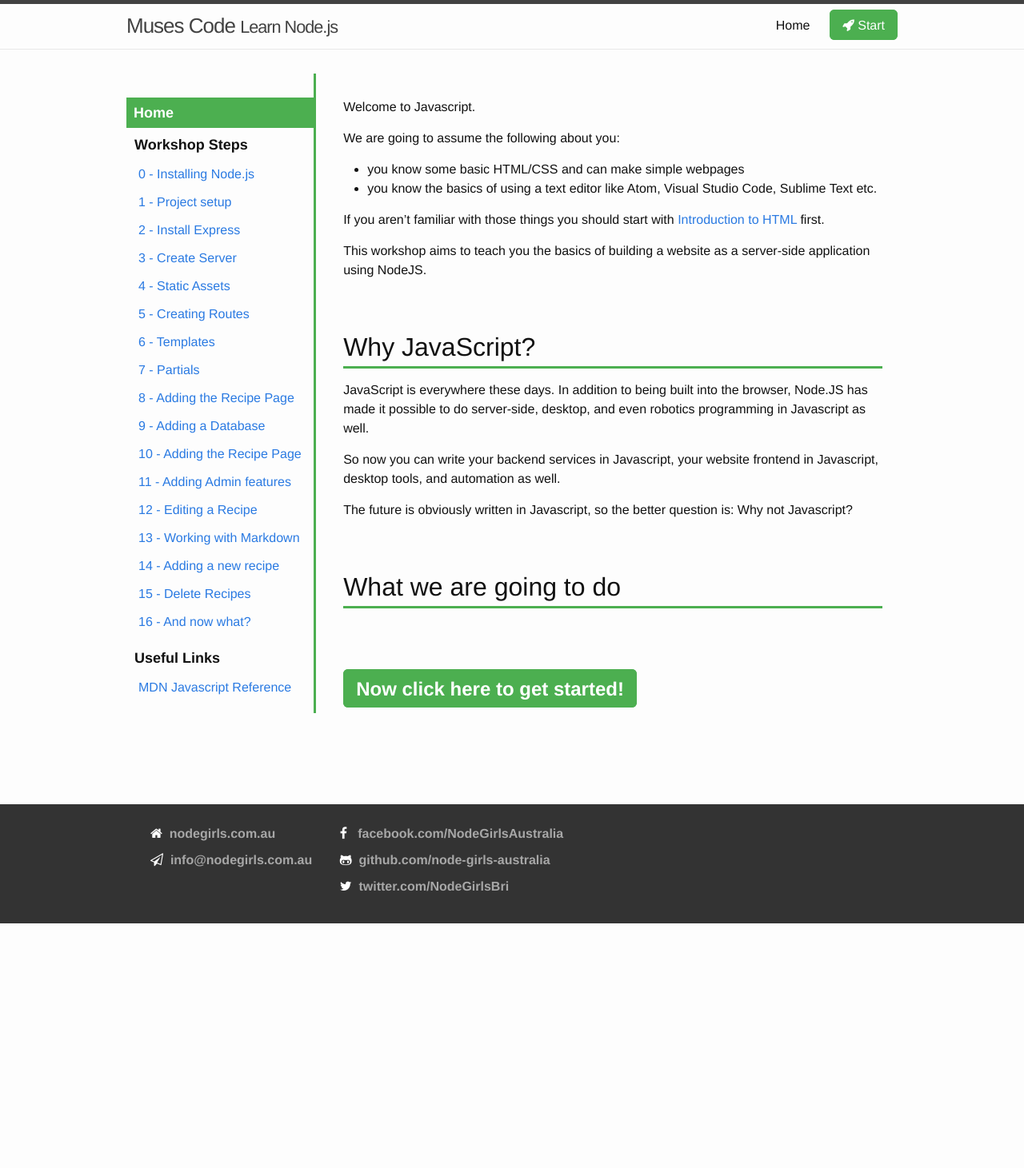
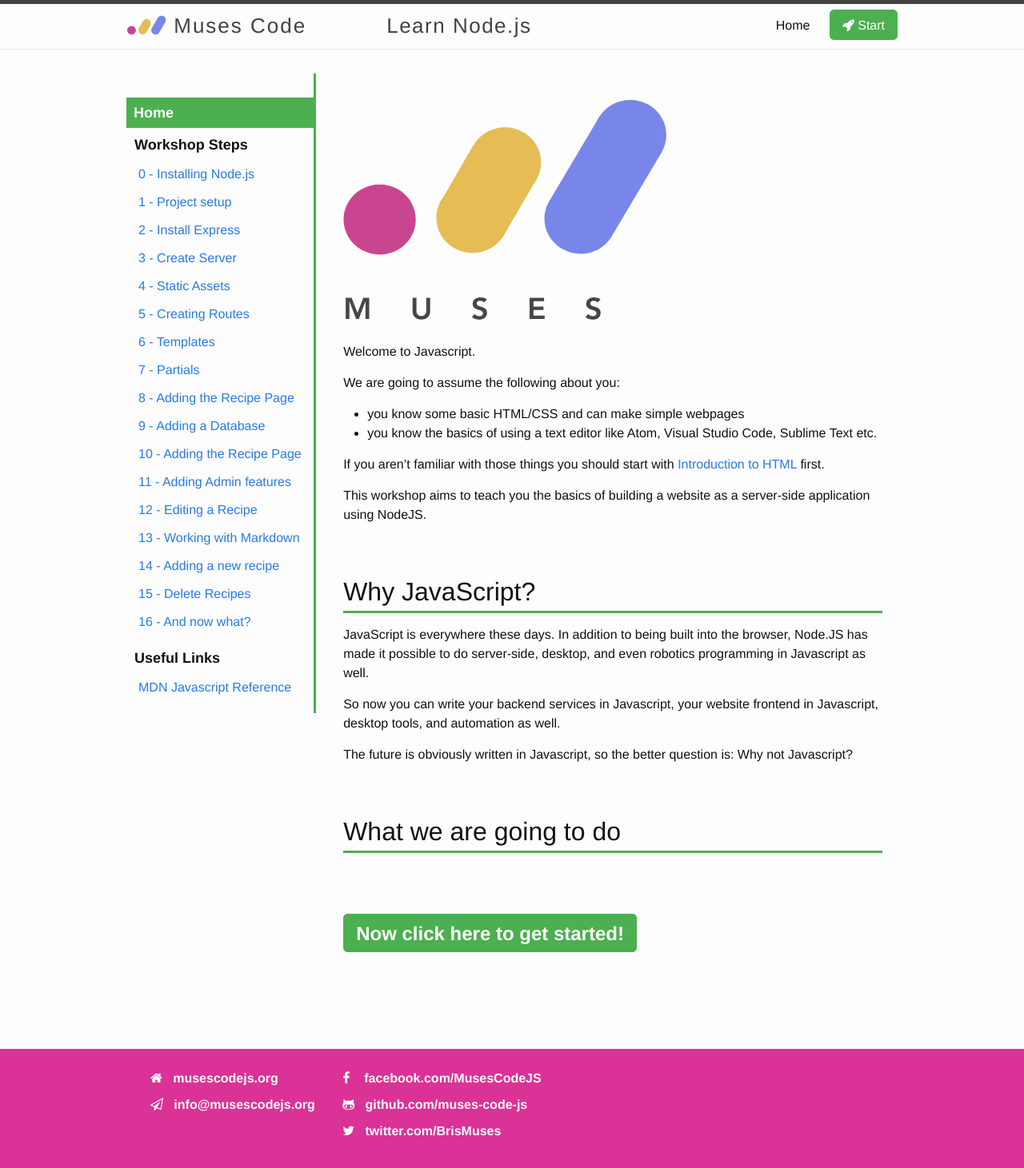
Before and after one commit to muses-code-js/learn-nodejs, a Jekyll site: the page built from index.markdown, in a window 1280 px wide. Shown: the whole page at 80% size. Built offline with Jekyll 4.4.1, drawn with Linux system fonts in a browser that asks for light colours; nearby versions of some CDN libraries; our own code applies the rules of GitHub Pages for plain Markdown files; before the commit the page ends 1155 px from its top, so only the background shows below that.

Commit message:
some branding tweaks

```diff
--- a/_includes/footer.html
+++ b/_includes/footer.html
@@ -4,13 +4,28 @@
 
     <div class="social-media centered">
       <ul>
-        <li><i class="fa fa-home" aria-hidden="true"></i>&nbsp;&nbsp;<a href="http://nodegirls.com.au/" target="_blank">nodegirls.com.au</a></li>
-        <li><i class="fa fa-paper-plane-o" aria-hidden="true"></i>&nbsp;&nbsp;<a href="mailto:info@nodegirls.com.au">info@nodegirls.com.au</a></li>
+        <li>
+          <i class="fa fa-home" aria-hidden="true"></i>&nbsp;&nbsp;
+          <a href="https://musescodejs.org/" target="_blank">musescodejs.org</a>
+        </li>
+        <li>
+          <i class="fa fa-paper-plane-o" aria-hidden="true"></i>&nbsp;&nbsp;
+          <a href="mailto:info@musescodejs.org">info@musescodejs.org</a>
+        </li>
       </ul>
       <ul>
-        <li><i class="fa fa-facebook" aria-hidden="true"></i>&nbsp;&nbsp;&nbsp;<a href="https://www.facebook.com/NodeGirlsAustralia/" target="_blank">facebook.com/NodeGirlsAustralia</a></li>
-        <li><i class="fa fa-github-alt" aria-hidden="true"></i>&nbsp;&nbsp;<a href="https://github.com/node-girls-australia" target="_blank">github.com/node-girls-australia</a></li>
-        <li><i class="fa fa-twitter" aria-hidden="true"></i>&nbsp;&nbsp;<a href="https://twitter.com/NodeGirlsBri" target="_blank">twitter.com/NodeGirlsBri</a></li>
+        <li>
+          <i class="fa fa-facebook" aria-hidden="true"></i>&nbsp;&nbsp;&nbsp;
+          <a href="https://www.facebook.com/MusesCodeJS" target="_blank">facebook.com/MusesCodeJS</a>
+          </li>
+        <li>
+          <i class="fa fa-github-alt" aria-hidden="true"></i>&nbsp;&nbsp;
+          <a href="https://github.com/muses-code-js" target="_blank">github.com/muses-code-js</a>
+          </li>
+        <li>
+          <i class="fa fa-twitter" aria-hidden="true"></i>&nbsp;&nbsp;
+          <a href="https://twitter.com/BrisMuses" target="_blank">twitter.com/BrisMuses</a>
+          </li>
       </ul>
     </div>
     <!-- <h2 class="footer-heading">{{ site.title | escape }}</h2>
--- a/_includes/head.html
+++ b/_includes/head.html
@@ -3,9 +3,10 @@
   <meta http-equiv="X-UA-Compatible" content="IE=edge">
   <meta name="viewport" content="width=device-width, initial-scale=1">
 
-  <title>{% if page.title %}NodeGirls: {{ page.title | escape }}{% else %}NodeGirls {{ site.workshopname | escape }}{% endif %}</title>
+  <title>{% if page.title %}Muses Code: {{ page.title | escape }}{% else %}Muses Code {{ site.workshopname | escape }}{% endif %}</title>
   <meta name="description" content="{{ page.excerpt | default: site.description | strip_html | normalize_whitespace | truncate: 160 | escape }}">
-  <link rel="icon" type="image/x-icon" href="/express-workshop-2/favicon.ico" />
+  <link rel="icon" type="image/x-icon" href="{{ "/assets/favicon.ico" | relative_url }}" />
+
   <link rel="stylesheet" href="{{ "/assets/main.css" | relative_url }}">
   <link rel="stylesheet" href="https://maxcdn.bootstrapcdn.com/font-awesome/4.7.0/css/font-awesome.min.css">
   <link rel="canonical" href="{{ page.url | replace:'index.html','' | absolute_url }}">
--- a/_includes/header.html
+++ b/_includes/header.html
@@ -3,7 +3,9 @@
   <div class="wrapper">
     {% assign default_paths = site.pages | map: "path" %}
     {% assign page_paths = site.header_pages | default: default_paths %}
-    <a class="site-title" href="{{ "/" | relative_url }}">{{ site.title | escape }} <small>{{ site.workshopname | escape }}</small></a>
+
+    <a class="site-title" href="https://musescodejs.org/"><img class="nav-logo" src="{{ "/assets/muses-logo-small.png" | relative_url }}" /> {{ site.title | escape }}</a>
+    <a class="site-title" href="{{ "/" | relative_url }}"><span>{{ site.workshopname | escape }}</span></a>
 
     {% if page_paths %}
       <nav class="site-nav">
--- a/_sass/minima/_layout.scss
+++ b/_sass/minima/_layout.scss
@@ -106,7 +106,7 @@
  * Site footer
  */
  footer {
- 	background: #333;
+ 	background: #DA3296;
  	position: absolute;
   left: 0;
   bottom: 0;
@@ -119,7 +119,7 @@
  	  margin-bottom: 10px;
 
     a {
-     	color: #a7a7a7;
+     	color: #fff;
      	font-size: 16px;
      	font-weight: bold;
      	text-decoration: none;
--- a/assets/main.scss
+++ b/assets/main.scss
@@ -60,3 +60,32 @@ pre {
   box-shadow: black 0px 0px 10px;
   border-radius: 5px;
 }
+
+
+/***************************
+  LOGO
+***************************/
+svg {
+  height: 60%;
+  width: 60%;
+  margin-bottom: 20px;
+}
+
+svg.small {
+  height: 35%;
+  width: 35%;
+  margin-top: 5px;
+}
+
+.nav-logo {
+  width: 50px;
+  padding-bottom:6px;
+}
+
+.site-title {
+  letter-spacing: 2px;
+}
+.site-title span {
+  margin-left: 100px;
+  letter-spacing: 1.5px;
+}
--- a/index.markdown
+++ b/index.markdown
@@ -1,4 +1,5 @@
 
+{% include muses-logo.svg %}
 
 Welcome to Javascript.
 
```
Also changed, not shown: _includes/muses-logo-small.svg (added), _includes/muses-logo.svg (added), assets/favicon.ico (added), assets/muses-logo-small.png (added).
